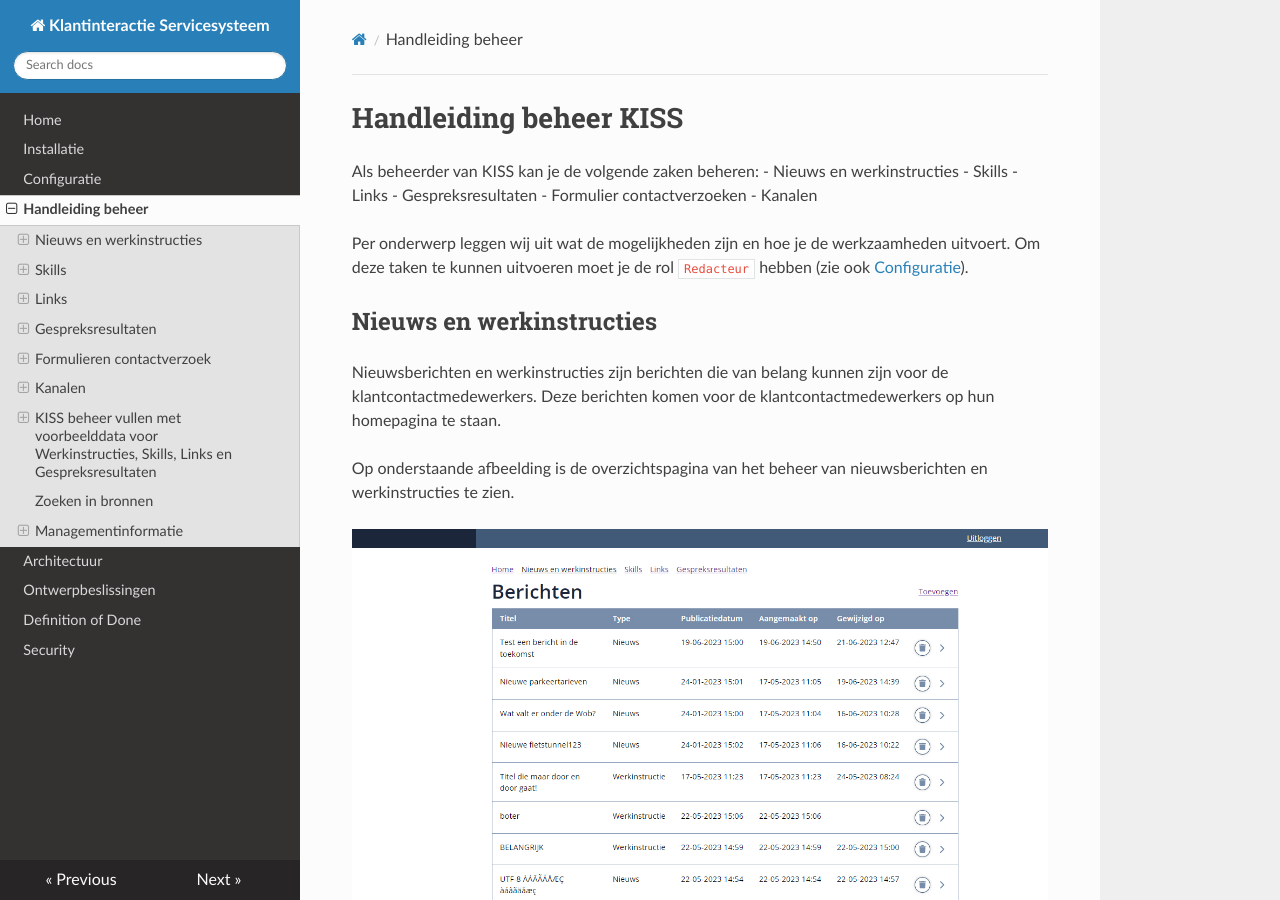
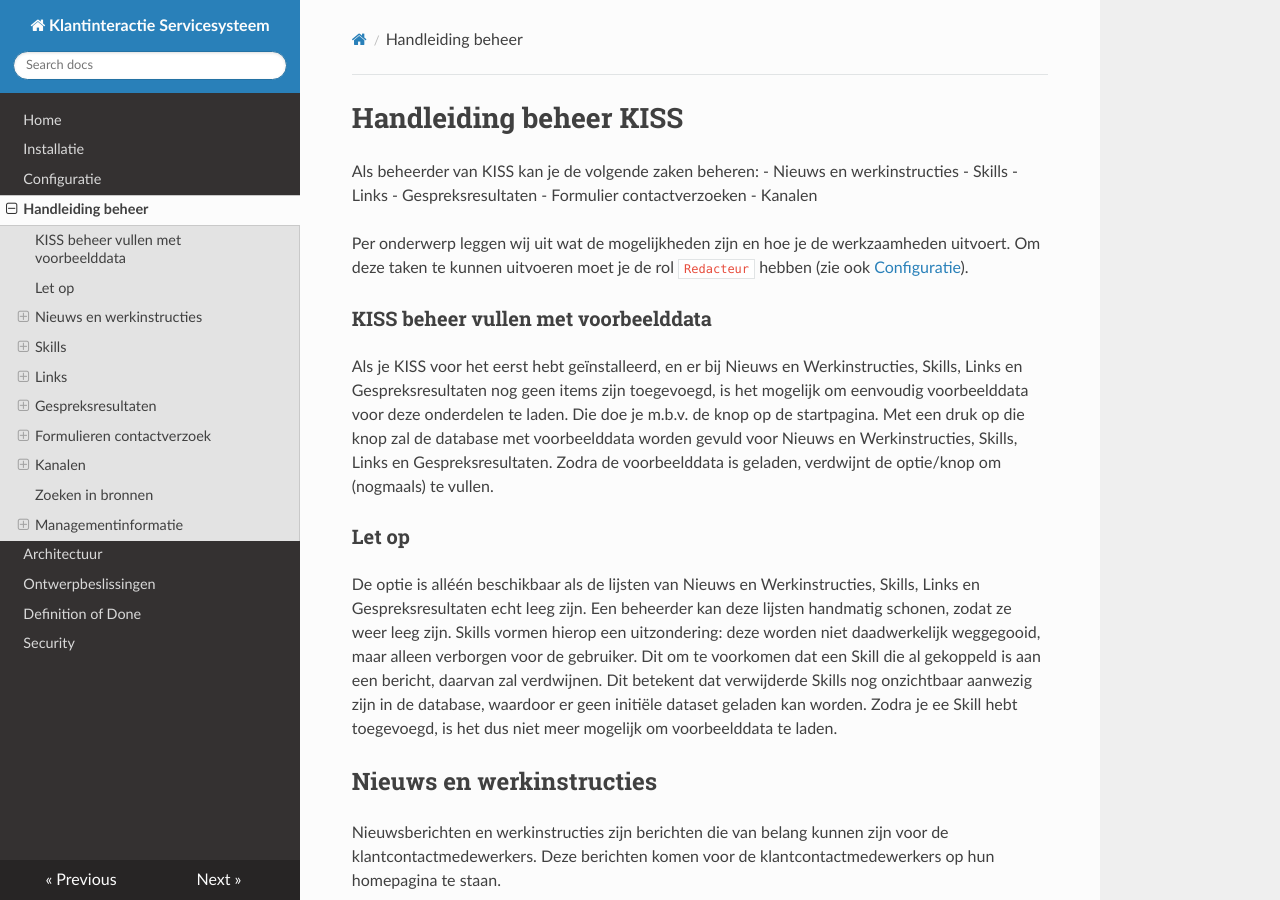
Before and after one commit to Klantinteractie-Servicesysteem/.github, an MkDocs documentation site: the page built from docs/MANUAL.md, in a window 1280 px wide and 900 px high. Built offline with MkDocs 1.6.1, drawn with Linux system fonts in a browser that asks for light colours; nearby versions of some CDN libraries; some of the changed text lies outside the part shown.

Commit message:
Update MANUAL.md
Uitleg over voorbeeldata helemal bovenaan gezet, en wat herschreven.

```diff
--- a/docs/MANUAL.md
+++ b/docs/MANUAL.md
@@ -9,6 +9,12 @@
 - Kanalen
 
 Per onderwerp leggen wij uit wat de mogelijkheden zijn en hoe je de werkzaamheden uitvoert. Om deze taken te kunnen uitvoeren moet je de rol `Redacteur` hebben (zie ook [Configuratie](https://github.com/Klantinteractie-Servicesysteem/.github/blob/main/docs/CONFIGURATIE.md)).
+
+### KISS beheer vullen met voorbeelddata
+Als je KISS voor het eerst hebt geïnstalleerd, en er bij Nieuws en Werkinstructies, Skills, Links en Gespreksresultaten nog geen items zijn toegevoegd, is het mogelijk om eenvoudig voorbeelddata voor deze onderdelen te laden. Die doe je m.b.v. de knop op de startpagina. Met een druk op die knop zal de database met voorbeelddata worden gevuld voor Nieuws en Werkinstructies, Skills, Links en Gespreksresultaten. Zodra de voorbeelddata is geladen, verdwijnt de optie/knop om (nogmaals) te vullen.
+
+### Let op
+De optie is alléén beschikbaar als de lijsten van Nieuws en Werkinstructies, Skills, Links en Gespreksresultaten echt leeg zijn. Een beheerder kan deze lijsten handmatig schonen, zodat ze weer leeg zijn. Skills vormen hierop een uitzondering: deze worden niet daadwerkelijk weggegooid, maar alleen verborgen voor de gebruiker. Dit om te voorkomen dat een Skill die al gekoppeld is aan een bericht, daarvan zal verdwijnen. Dit betekent dat verwijderde Skills nog onzichtbaar aanwezig zijn in de database, waardoor er geen initiële dataset geladen kan worden. Zodra je ee Skill hebt toegevoegd, is het dus niet meer mogelijk om voorbeelddata te laden.
 
 
 ## Nieuws en werkinstructies
```
Also changed, not shown: other parts of docs/MANUAL.md (+0 -8 lines).
